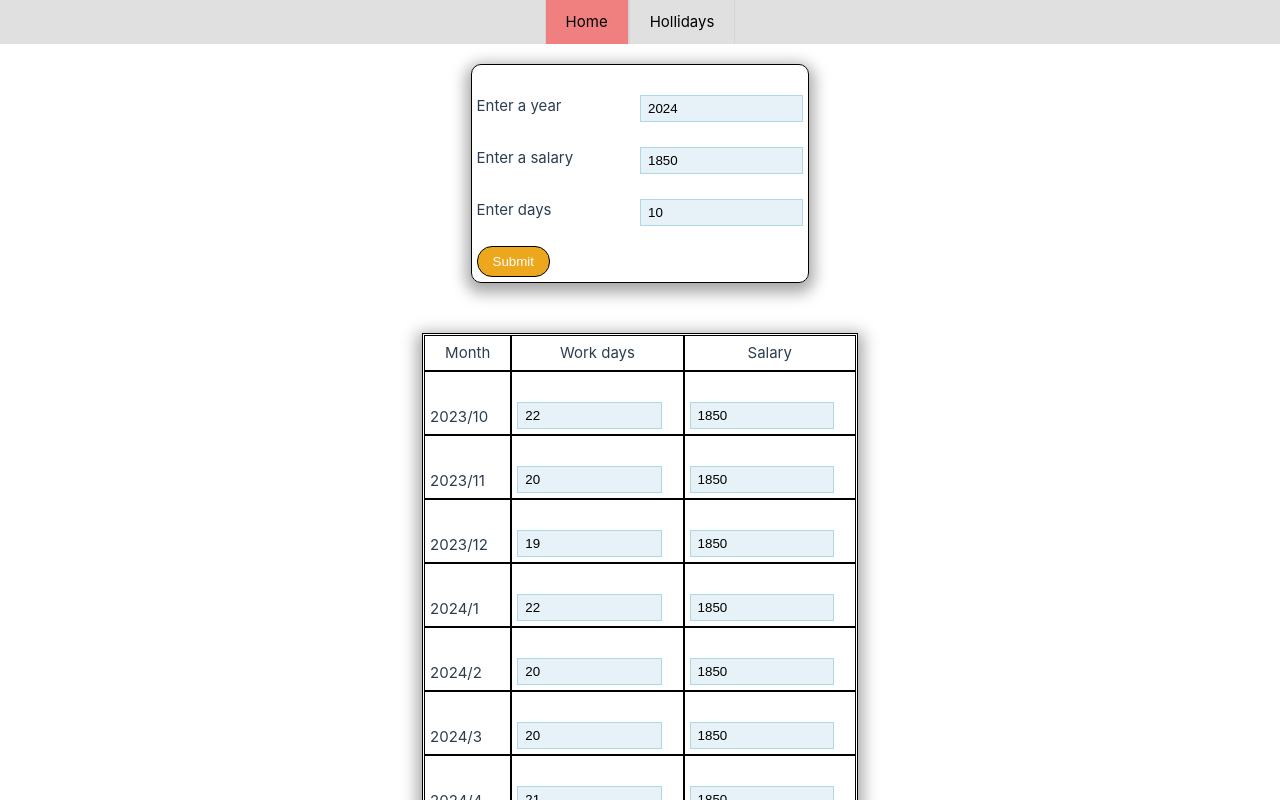
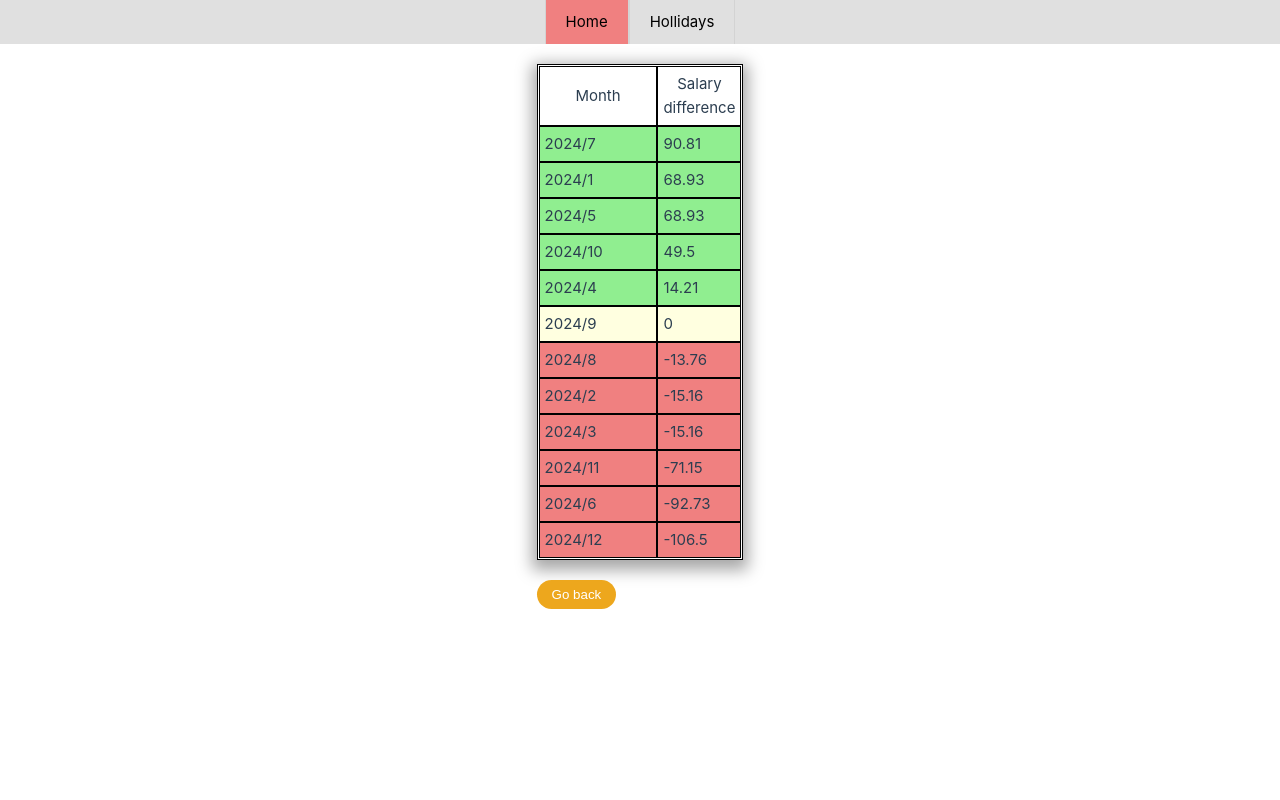
Before and after one commit to Arturas1989/HolidayPayPro, a Vue app: page / in a window 1280 px wide. Both pictures are taken after a click on the button "Submit". Shown: the top 800 px of the page. Built offline with nearby package versions, Linux system fonts and the light colour scheme.

Commit message:
#11 show results

```diff
--- a/src/views/HomeView.vue
+++ b/src/views/HomeView.vue
@@ -1,11 +1,17 @@
 <script setup lang="ts">
+  import MonthResults from '@/components/MonthResults.vue';
   import SalaryForm from '@/components/SalaryForm.vue';
+  import { computed } from 'vue';
+
+  const model = defineModel<[string, number][]>();
+  const showRef = computed(() => !model.value?.length);
 </script>
 
 <template>
   <main>
     <section>
-      <SalaryForm/>
+      <SalaryForm v-show="showRef"  v-model="model"/>
+      <MonthResults v-show="!showRef"  v-model="model"/>
     </section>
   </main>
 </template>
```
